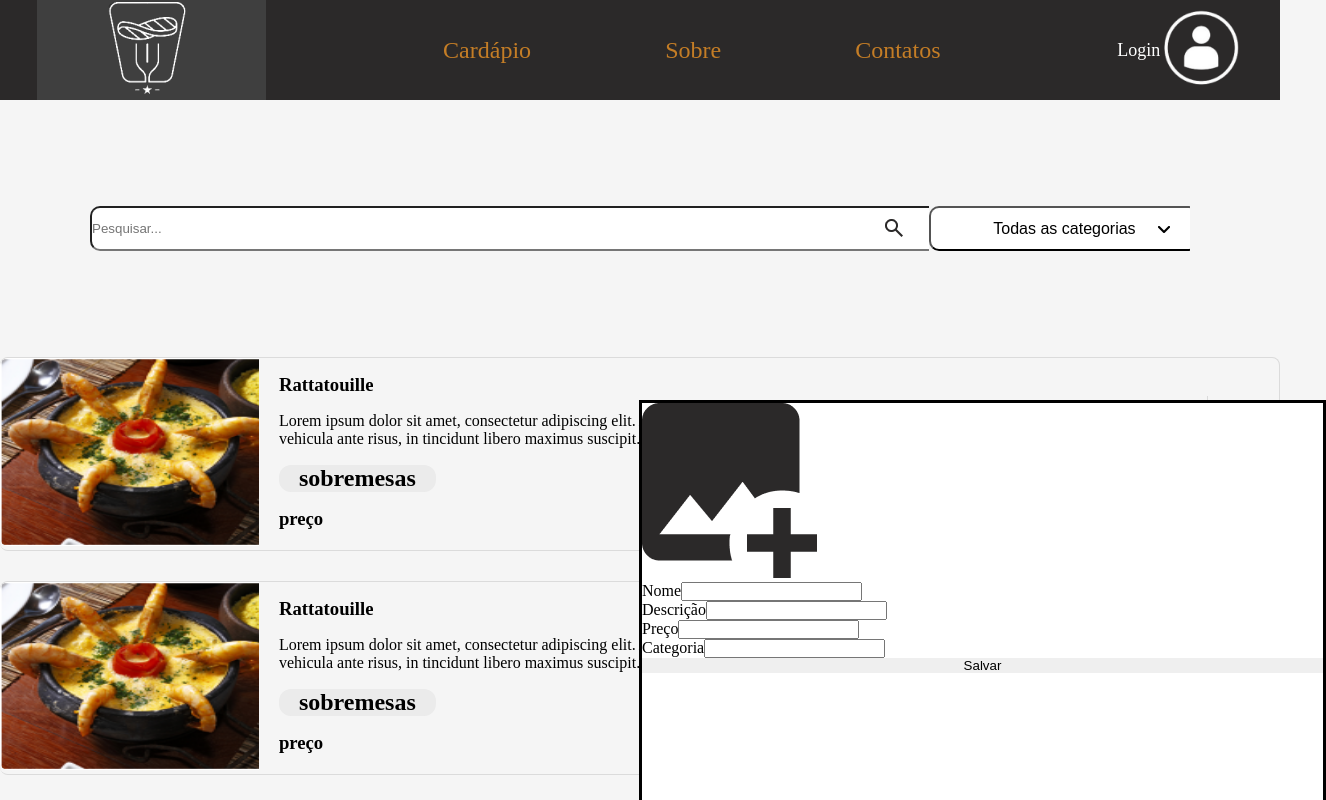
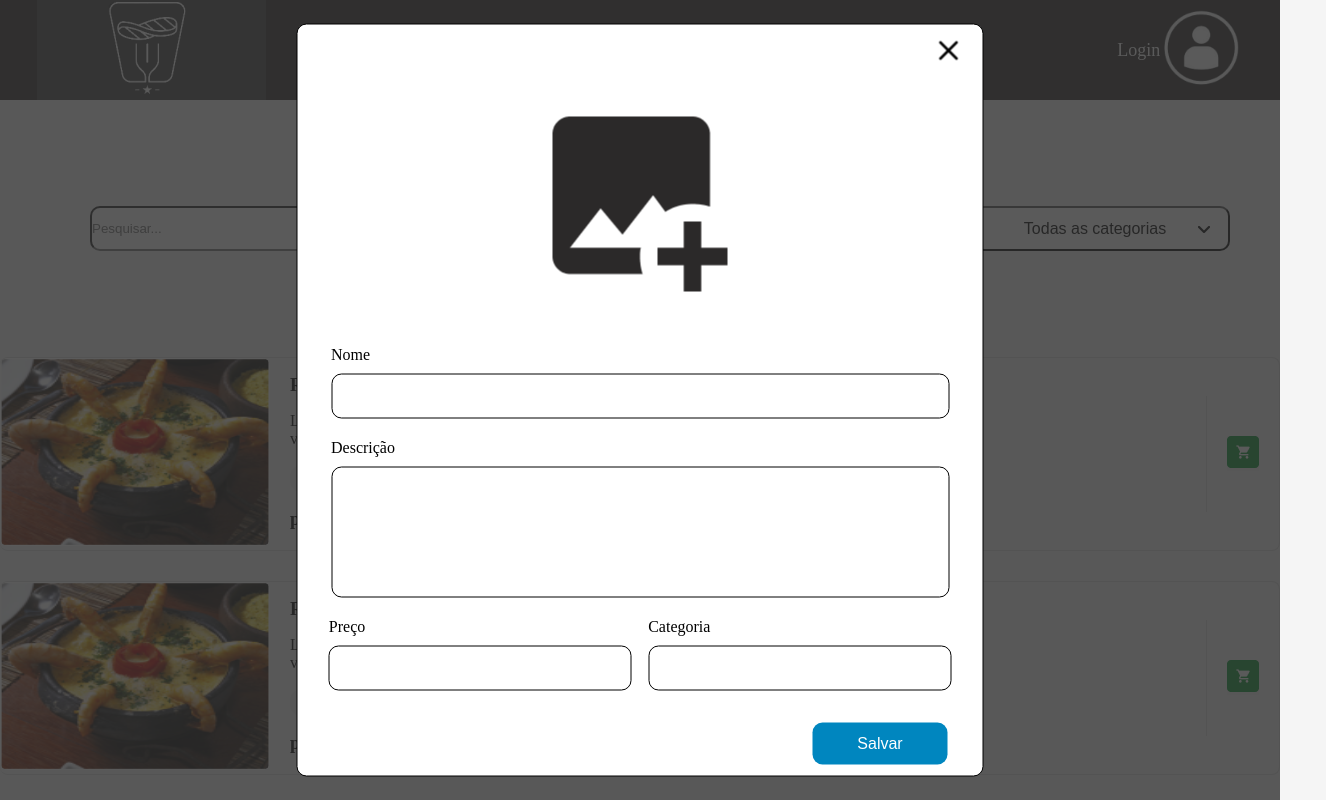
Before and after one commit to weldoj/TraineeStruct, a Next.js app in the folder sonho-gourmet-next/: page /Cardapio in a window 1280 px wide. Both pictures are taken after a click on the button 1244 px from the left and 453 px from the top of the page. Shown: the top 800 px of the page, 1326 px wide, since content can reach past the window. Built offline with nearby package versions, Linux system fonts and the light colour scheme; a web font is replaced by a local one.

Commit message:
popup_finalizado

```diff
--- a/sonho-gourmet-next/src/components/Pop-up.tsx
+++ b/sonho-gourmet-next/src/components/Pop-up.tsx
@@ -7,30 +7,34 @@ export default function PopUp(){
     return(
         <>
         {close && (
-            <dialog className={styles.section}>
-            <div>
+            <>
+            <div className={styles.overlay} onClick={vaifechar}></div>
+            <section className={styles.section}>
+                <button className={styles.btnSair} onClick={vaifechar}><img src="/x_icon_150997.png" alt="" /></button>
+                <div className={styles.addImg}>
                     <a href="#"><img src="/AddImageButton.png" alt="" /></a>
                 </div>
-            <div>
+                <div className={styles.nome}>
                     <label htmlFor="inome">Nome</label>
                     <input type="text" />
                 </div>
-            <div>
+                <div className={styles.descricaoDiv}>
                     <label htmlFor="idescricao">Descrição</label>
-                <input type="text" />
+                    <textarea name="idescricao" id={styles.descricao}></textarea>
                 </div>
-            <div>
-                <div>
+                <div className={styles.preco_categoria}>
+                    <div className={styles.preco}>
                         <label htmlFor="ipreco">Preço</label>
                         <input type="number" />
                     </div>
-                <div>
+                    <div className={styles.categoria}>
                         <label htmlFor="icategoria">Categoria</label>
                         <input type="text" />
                     </div>
                 </div>
-            <button onClick={vaifechar}>Salvar</button>
-        </dialog>
+                <button className={styles.btn} onClick={vaifechar}>Salvar</button>
+        </section>
+        </>
         )}
         </>
     );
--- a/sonho-gourmet-next/src/styles/ComboBox.module.css
+++ b/sonho-gourmet-next/src/styles/ComboBox.module.css
@@ -22,8 +22,8 @@
     font-size: 26px;
     border: 1px solid;
     border-radius: 10px;
-    position: fixed;
-
+    position: absolute;
+background-color: #FFFFFF;
 }
 .ul a{
     display: flex;
@@ -33,6 +33,6 @@
     align-items: center;
     border-top: 1px solid;
     color: black;
-    background-color: #F5F5F5;
     padding-left: 20px;
+    list-style: none;
 }
--- a/sonho-gourmet-next/src/styles/Footer.module.css
+++ b/sonho-gourmet-next/src/styles/Footer.module.css
@@ -6,7 +6,7 @@
     align-items: center;
     padding: 20px;
     padding-bottom: 0;
-    position: relative;
+
 
 }
 
--- a/sonho-gourmet-next/src/styles/PopUp.module.css
+++ b/sonho-gourmet-next/src/styles/PopUp.module.css
@@ -3,8 +3,104 @@
     flex-direction: column;
     height: 753px;
     width: 687px;
+    position: fixed;
+    transform: translate(-50%, -50%);
     background-color: #FFFFFF;
-    left: 639px;
-    top: 400px;
+    left: 50%;
+    top: 50%;
+    border-radius: 10px;
+    border: 1px solid;
+}
+
+.overlay {
+    position: absolute;
+    top: 0;
+    bottom: 0;
+    left: 0;
+    right: 0;
+    width: 100%;
+    height: 156.6%;
+    background-color: rgba(49, 49, 49, 0.8);
 
 }
+.addImg{
+    display: flex;
+    justify-content: center;
+    margin-top: 50px;
+    margin-bottom: 50px;
+}
+
+.nome, .descricaoDiv {
+    display: flex;
+    flex-direction: column;
+    align-self: center;
+    margin-bottom: 20px;
+
+
+
+
+}
+.nome input{
+    width: 618px;
+    height: 45px;
+    border-radius: 10px;
+    margin-top: 10px;
+    border: 1px solid;
+}
+
+.descricaoDiv textarea {
+    width: 618px;
+    height: 131px;
+    resize: none;
+    border-radius: 10px;
+    margin-top: 10px;
+    border: 1px solid;
+}
+.preco_categoria{
+    display: flex;
+    justify-content: space-evenly;
+    padding-left: 15px;
+    padding-right: 15px;
+}
+.preco, .categoria {
+    display: flex;
+    flex-direction: column;
+
+
+}
+
+.preco input, .categoria input{
+    width: 303px;
+    height: 45px;
+    border-radius: 10px;
+    margin-top: 10px;
+    border: 1px solid;
+
+}
+
+.btn {
+    width: 135px;
+    height: 42px;
+    border-radius: 10px;
+    background-color: #0086BF;
+    display: flex;
+    align-self: flex-end;
+    margin-top: 32px;
+    margin-right: 35px;
+    font-size: 16px;
+    color: #FFFFFF;
+    align-items: center;
+    justify-content: center;
+
+}
+
+.btnSair{
+    display: flex;
+    align-self: end;
+    margin-right: 20px;
+    margin-top: 10px;
+    border: none;
+    background-color: #FFFFFF;
+    cursor: pointer;
+    width: 30px;
+}
--- a/sonho-gourmet-next/src/styles/Sobre.module.css
+++ b/sonho-gourmet-next/src/styles/Sobre.module.css
@@ -8,6 +8,8 @@
     margin-left: 137px;
     margin-right: 137px;
     margin-bottom: 202px;
+    overflow-x: auto;
+
 }
 .div1{
     margin-bottom: 22px;
@@ -18,19 +20,18 @@
    margin-bottom: 22px;
    align-items: center;
    justify-content: space-between;
+
 }
 .div2 p {
     display: flex;
     text-align: start;
-    align-items: flex-start;
     text-overflow: clip;
     align-items: center;
     overflow-wrap: break-word;
-    width: 70%;
+
 }
 .p {
     display: flex;
-    float: right;
     font-size: 22px;
     overflow-wrap: break-word;
 }
--- a/sonho-gourmet-next/src/styles/globals.css
+++ b/sonho-gourmet-next/src/styles/globals.css
@@ -4,7 +4,6 @@
   margin: 0;
   padding: 0;
   box-sizing: border-box;
-  overflow-x: auto;
 }
 body {
   background-color: #F5F5F5;
```
Also changed, not shown: sonho-gourmet-next/public/x_icon_150997.png (added). Lines whose indentation alone changed are shown as unchanged.
